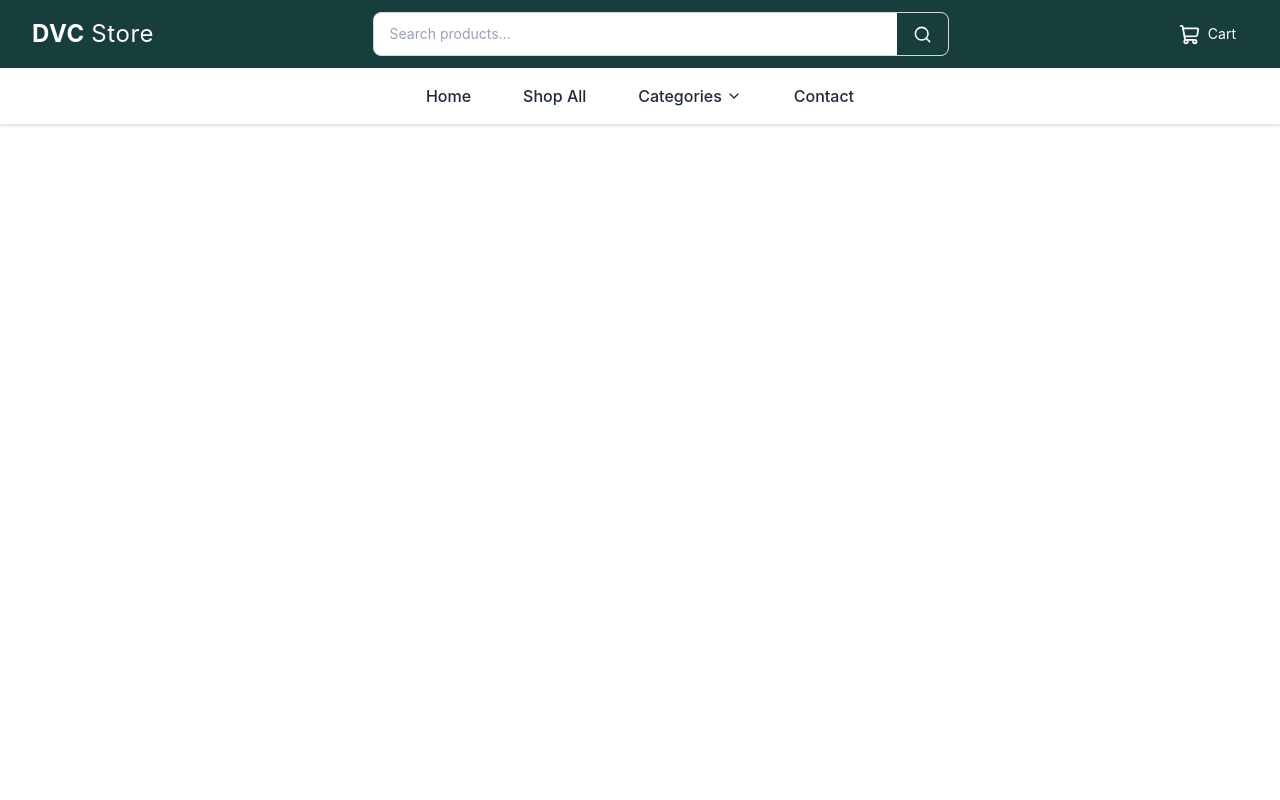
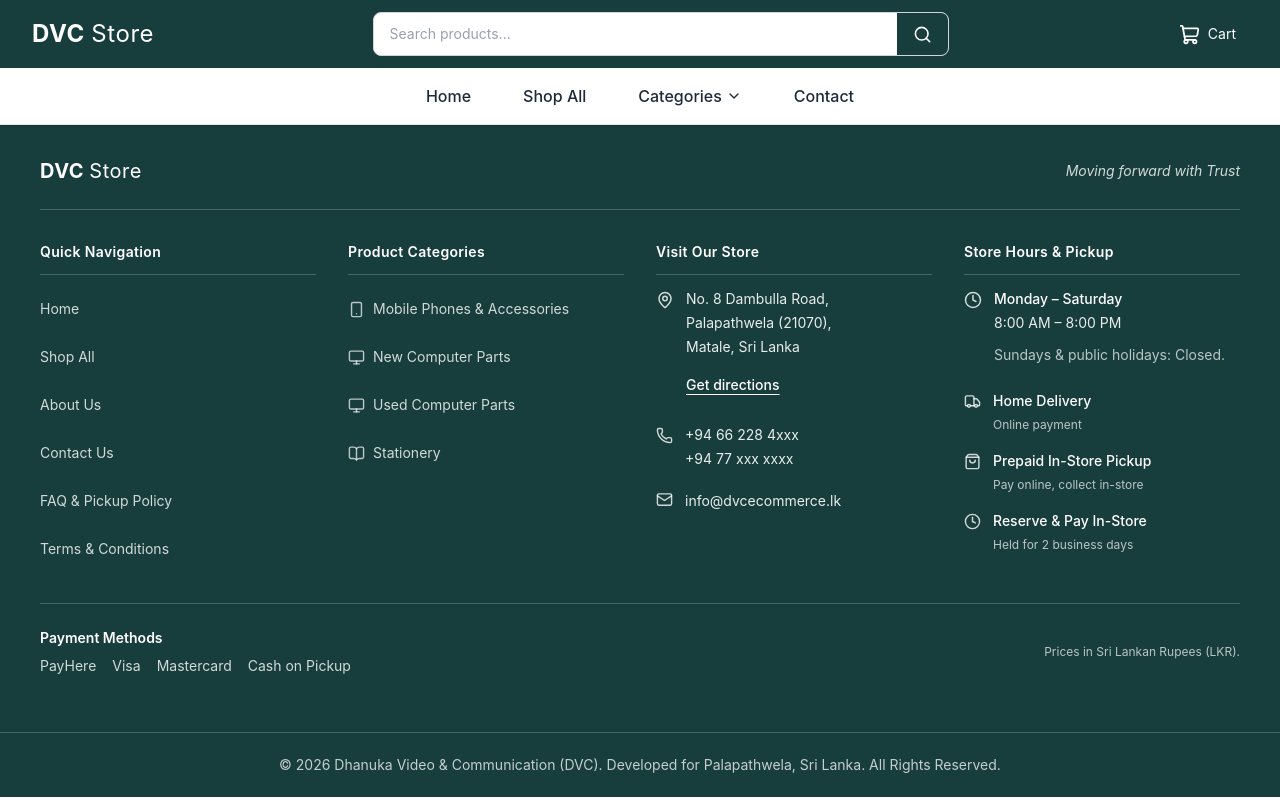
Before and after one commit to tilshanR/dvc-ecommerce, a React app in the folder frontend/: page /shop in a window 1280 px wide. Built offline with nearby package versions, Linux system fonts and the light colour scheme; the HTML template or start-up script is replaced by a standard one.

Commit message:
feat(frontend):MVP version of the footer section

```diff
--- a/frontend/src/App.jsx
+++ b/frontend/src/App.jsx
@@ -2,6 +2,7 @@
 import { Routes, Route } from "react-router-dom";
 import NavBar from "./components/Navbar";
 import About from "./pages/About";
+import Footer from "./components/Footer";
 
 function App() {
   return (
@@ -28,6 +29,8 @@ function App() {
           }
         />
       </Routes>
+            <Footer />
+
     </div>
   );
 }
--- /dev/null
+++ b/frontend/src/components/Footer.jsx
@@ -0,0 +1,271 @@
+import { Link } from "react-router-dom";
+import {
+  MapPin,
+  Phone,
+  Mail,
+  Clock,
+  Smartphone,
+  Monitor,
+  BookOpen,
+  Truck,
+  ShoppingBag,
+  ArrowUpRight,
+} from "lucide-react";
+
+const navigationLinks = [
+  { label: "Home", to: "/" },
+  { label: "Shop All", to: "/shop" },
+  { label: "About Us", to: "/aboutus" },
+  { label: "Contact Us", to: "/contact-us" },
+  { label: "FAQ & Pickup Policy", to: "/faq" },
+  { label: "Terms & Conditions", to: "/terms" },
+];
+
+const productCategories = [
+  {
+    label: "Mobile Phones & Accessories",
+    to: "/shop?category=mobile",
+    icon: Smartphone,
+  },
+  {
+    label: "New Computer Parts",
+    to: "/shop?category=computer&condition=new",
+    icon: Monitor,
+  },
+  {
+    label: "Used Computer Parts",
+    to: "/shop?category=computer&condition=used",
+    icon: Monitor,
+  },
+  {
+    label: "Stationery",
+    to: "/shop?category=stationery",
+    icon: BookOpen,
+  },
+];
+
+const fulfillmentOptions = [
+  {
+    label: "Home Delivery",
+    detail: "Online payment",
+    icon: Truck,
+  },
+  {
+    label: "Prepaid In-Store Pickup",
+    detail: "Pay online, collect in-store",
+    icon: ShoppingBag,
+  },
+  {
+    label: "Reserve & Pay In-Store",
+    detail: "Held for 2 business days",
+    icon: Clock,
+  },
+];
+
+const linkClass =
+  "flex min-h-11 items-center gap-2 rounded-sm py-2 text-sm " +
+  "text-white/80 transition-colors hover:text-white " +
+  "focus-visible:outline-none focus-visible:ring-2 " +
+  "focus-visible:ring-white";
+
+function FooterSection({ title, children }) {
+  return (
+    <section className="min-w-0">
+      <h2 className="text-sm font-semibold tracking-wide text-white">
+        {title}
+      </h2>
+      <div className="mb-3 mt-3 h-px w-full bg-white/20" />
+      {children}
+    </section>
+  );
+}
+
+function Footer() {
+  return (
+    <footer className="bg-[#183d3d] text-white">
+      <div className="mx-auto max-w-7xl px-5 pb-8 pt-8 sm:px-8 lg:px-10">
+        {/* Brand */}
+        <div className="flex flex-col gap-2 border-b border-white/20 pb-6 sm:flex-row sm:items-center sm:justify-between">
+          <Link
+            to="/"
+            className="w-fit rounded-sm text-xl font-bold tracking-wide text-white focus-visible:outline-none focus-visible:ring-2 focus-visible:ring-white"
+          >
+            DVC <span className="font-normal">Store</span>
+          </Link>
+
+          <p className="text-sm italic text-white/80">
+            Moving forward with Trust
+          </p>
+        </div>
+
+        {/* Consistent four-column layout */}
+        <div className="grid grid-cols-1 gap-x-8 gap-y-8 border-b border-white/20 py-8 sm:grid-cols-2 lg:grid-cols-4">
+          {/* Column 1: Navigation */}
+          <FooterSection title="Quick Navigation">
+            <nav aria-label="Footer navigation">
+              <ul className="space-y-1">
+                {navigationLinks.map(({ label, to }) => (
+                  <li key={label}>
+                    <Link to={to} className={linkClass}>
+                      {label}
+                    </Link>
+                  </li>
+                ))}
+              </ul>
+            </nav>
+          </FooterSection>
+
+          {/* Column 2: Categories */}
+          <FooterSection title="Product Categories">
+            <ul className="space-y-1">
+              {productCategories.map(({ label, to, icon: Icon }) => (
+                <li key={label}>
+                  <Link to={to} className={linkClass}>
+                    <Icon
+                      size={17}
+                      className="shrink-0 text-white/70"
+                      aria-hidden="true"
+                    />
+                    <span>{label}</span>
+                    <ArrowUpRight
+                      size={13}
+                      className="ml-auto shrink-0 opacity-0 transition-opacity group-hover:opacity-100"
+                      aria-hidden="true"
+                    />
+                  </Link>
+                </li>
+              ))}
+            </ul>
+          </FooterSection>
+
+          {/* Column 3: Contact */}
+          <FooterSection title="Visit Our Store">
+            <address className="space-y-4 not-italic">
+              <div className="flex items-start gap-3">
+                <MapPin
+                  size={18}
+                  className="mt-1 shrink-0 text-white/80"
+                  aria-hidden="true"
+                />
+                <div>
+                  <p className="text-sm leading-6 text-white/90">
+                    No. 8 Dambulla Road,
+                    <br />
+                    Palapathwela (21070),
+                    <br />
+                    Matale, Sri Lanka
+                  </p>
+
+                  <a
+                    href="https://www.google.com/maps/search/?api=1&query=No.+8+Dambulla+Road%2C+Palapathwela%2C+Matale%2C+Sri+Lanka"
+                    target="_blank"
+                    rel="noopener noreferrer"
+                    className="mt-1 inline-flex min-h-11 items-center text-sm font-medium text-white underline underline-offset-4 hover:text-white/75 focus-visible:outline-none focus-visible:ring-2 focus-visible:ring-white"
+                  >
+                    Get directions
+                  </a>
+                </div>
+              </div>
+
+              <div className="flex items-start gap-3">
+                <Phone
+                  size={17}
+                  className="mt-1 shrink-0 text-white/80"
+                  aria-hidden="true"
+                />
+                <p className="text-sm leading-6 text-white/90">
+                  +94 66 228 4xxx
+                  <br />
+                  +94 77 xxx xxxx
+                </p>
+              </div>
+
+              <div className="flex items-start gap-3">
+                <Mail
+                  size={17}
+                  className="mt-1 shrink-0 text-white/80"
+                  aria-hidden="true"
+                />
+                <a
+                  href="mailto:info@dvcecommerce.lk"
+                  className="min-h-11 break-all py-1 text-sm text-white/90 hover:text-white hover:underline focus-visible:outline-none focus-visible:ring-2 focus-visible:ring-white"
+                >
+                  info@dvcecommerce.lk
+                </a>
+              </div>
+            </address>
+          </FooterSection>
+
+          {/* Column 4: Hours and fulfillment */}
+          <FooterSection title="Store Hours & Pickup">
+            <div className="flex items-start gap-3">
+              <Clock
+                size={18}
+                className="mt-1 shrink-0 text-white/80"
+                aria-hidden="true"
+              />
+              <div className="text-sm leading-6 text-white/90">
+                <p className="font-medium text-white">
+                  Monday – Saturday
+                </p>
+                <p>8:00 AM – 8:00 PM</p>
+                <p className="mt-2 text-white/70">
+                  Sundays & public holidays: Closed.
+                </p>
+              </div>
+            </div>
+
+            <div className="mt-6 space-y-4">
+              {fulfillmentOptions.map(({ label, detail, icon: Icon }) => (
+                <div key={label} className="flex items-start gap-3">
+                  <Icon
+                    size={17}
+                    className="mt-0.5 shrink-0 text-white/80"
+                    aria-hidden="true"
+                  />
+                  <div>
+                    <p className="text-sm font-medium text-white">
+                      {label}
+                    </p>
+                    <p className="mt-1 text-xs leading-5 text-white/70">
+                      {detail}
+                    </p>
+                  </div>
+                </div>
+              ))}
+            </div>
+          </FooterSection>
+        </div>
+
+        {/* Payment methods */}
+        <div className="flex flex-col gap-3 py-6 sm:flex-row sm:items-center sm:justify-between">
+          <div>
+            <h2 className="text-sm font-semibold text-white">
+              Payment Methods
+            </h2>
+            <div className="mt-2 flex flex-wrap gap-x-4 gap-y-2 text-sm text-white/80">
+              <span>PayHere</span>
+              <span>Visa</span>
+              <span>Mastercard</span>
+              <span>Cash on Pickup</span>
+            </div>
+          </div>
+
+          <p className="text-xs text-white/70">
+            Prices in Sri Lankan Rupees (LKR).
+          </p>
+        </div>
+      </div>
+
+      {/* Centered copyright */}
+      <div className="border-t border-white/20 px-5 py-5">
+        <p className="mx-auto max-w-4xl text-center text-xs leading-6 text-white/75 sm:text-sm">
+          © 2026 Dhanuka Video & Communication (DVC). Developed for
+          Palapathwela, Sri Lanka. All Rights Reserved.
+        </p>
+      </div>
+    </footer>
+  );
+}
+
+export default Footer;
```
